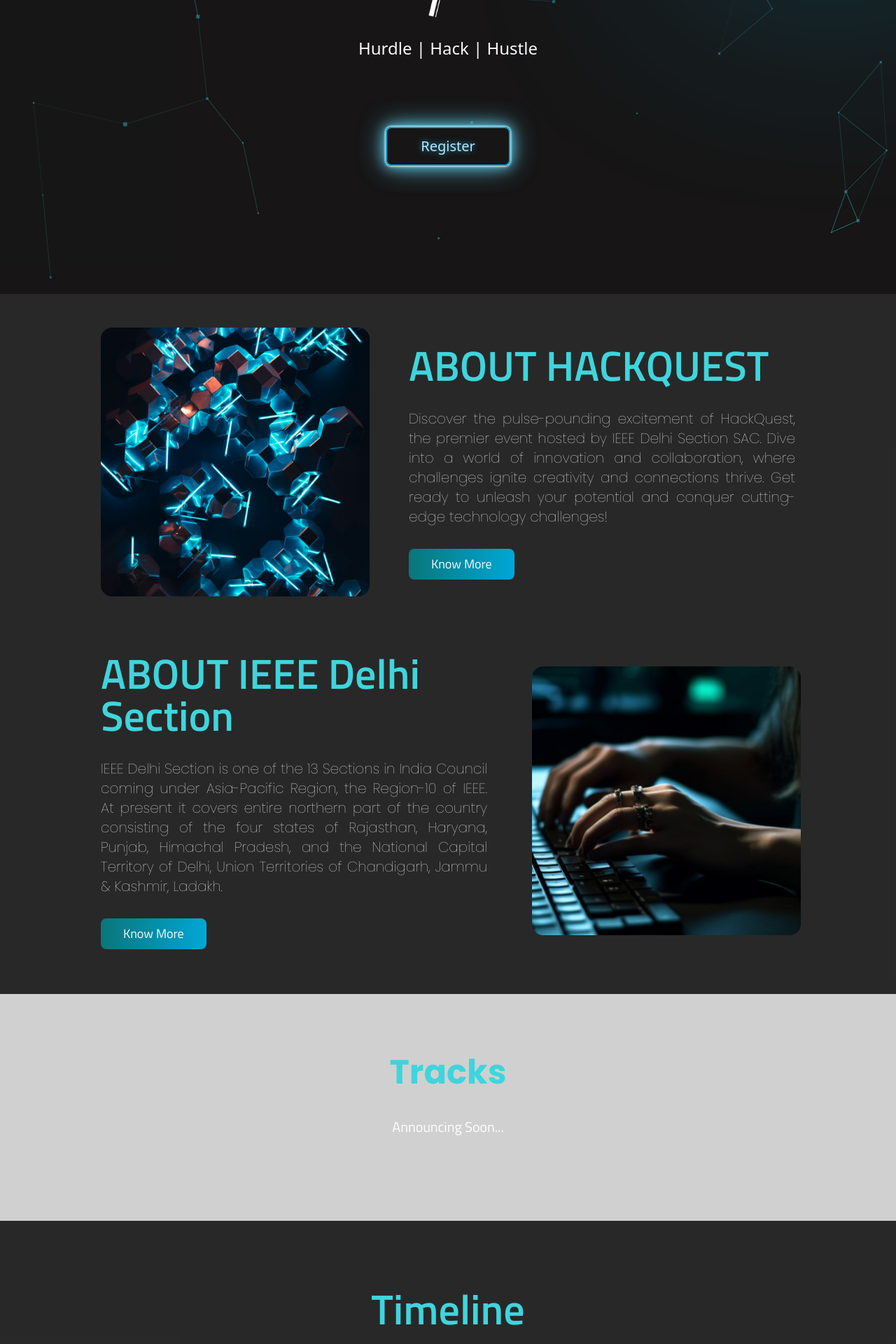
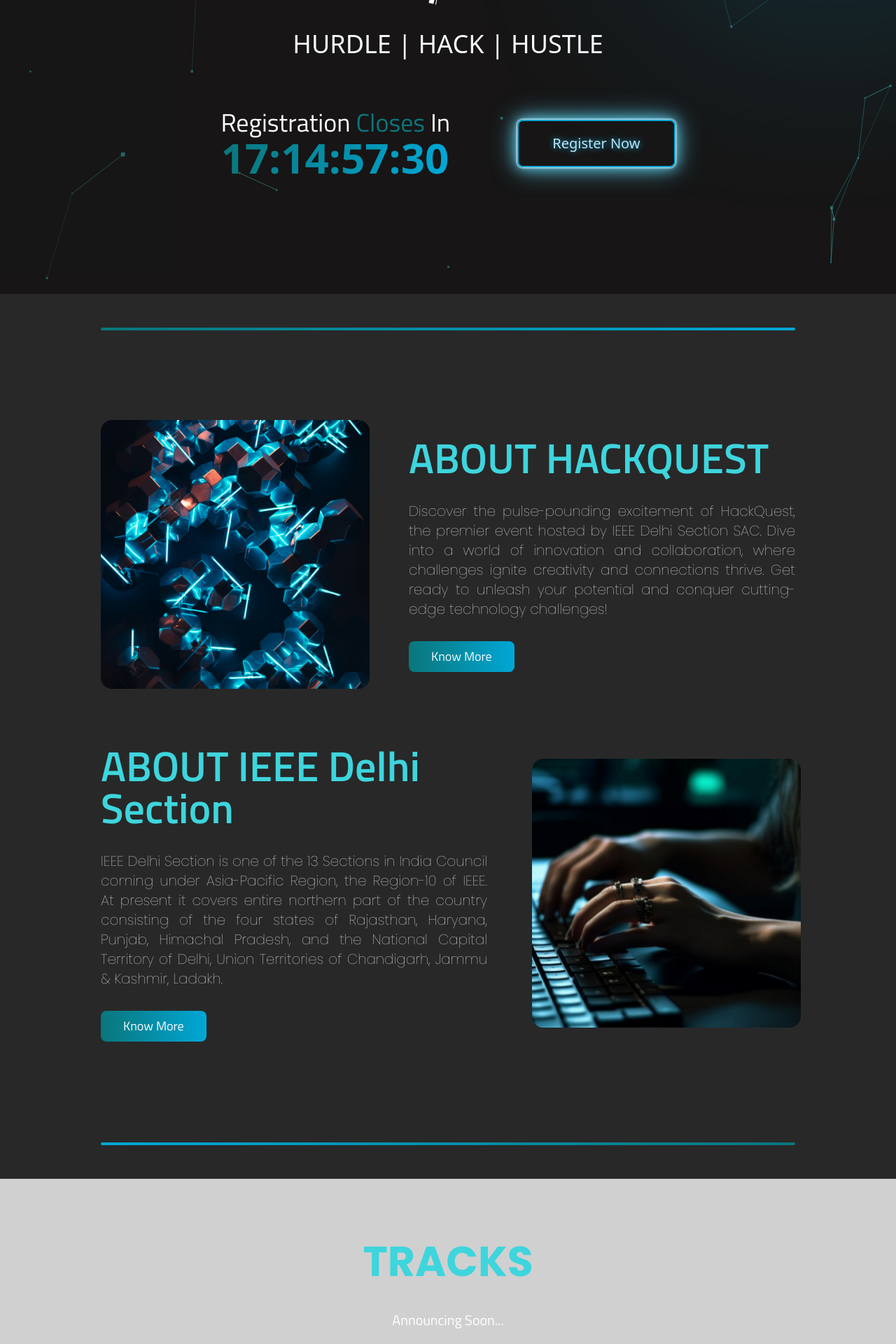
Before and after one commit to dipesh2508/ieee-delhi-hackquest, a Next.js app: page / in a window 1280 px wide. Shown: the part 380-2300 px from the top of the page at 70% size. Built offline with nearby package versions, Linux system fonts and the light colour scheme.

Commit message:
feat:Added countdown and dividers

```diff
--- a/package.json
+++ b/package.json
@@ -22,6 +22,7 @@
     "lucide-react": "^0.334.0",
     "next": "14.1.0",
     "react": "^18",
+    "react-countdown": "^2.3.5",
     "react-dom": "^18",
     "tailwind-merge": "^2.2.1",
     "tailwindcss-animate": "^1.0.7"
--- a/src/components/home/About.tsx
+++ b/src/components/home/About.tsx
@@ -16,6 +16,8 @@
       id="about"
       className="mt-12 grid content-center gap-8 bg-dark bg-opacity-90 px-16 py-12 md:mt-0 md:grid-cols-12 md:gap-16 md:px-36"
     >
+      <div className="w-full h-1 bg-gradient-to-r from-primary to-secondary col-span-12 rounded-full mb-16"></div>
+
       <MotionDiv
         variants={variants}
         initial="hidden"
@@ -96,7 +98,7 @@
         <Image src={About2} alt="about" className="rounded-2xl  " />
       </MotionDiv>
 
-
+      <div className="w-full h-1 bg-gradient-to-l from-primary to-secondary col-span-12 rounded-full mt-16"></div>
     </section>
   );
 };
--- a/src/components/home/FAQs.tsx
+++ b/src/components/home/FAQs.tsx
@@ -15,7 +15,7 @@
 
 const FAQs = () => {
   return (
-    <section id="faqs" className="flex w-full flex-col font-secondary">
+    <section id="faqs" className="mb-24 flex w-full flex-col font-secondary">
       <div className="p-5">
         <h2 className=" text-center font-primary text-5xl font-semibold text-headings">
           FAQs
--- a/src/components/home/Hero.tsx
+++ b/src/components/home/Hero.tsx
@@ -3,6 +3,7 @@
 import logo from "@/assets/hackquest logo.png";
 import Link from "next/link";
 import { MotionDiv } from "../animation/motionDiv";
+import CountDown from "../ui/Countdown";
 
 const variants = {
   hidden: { opacity: 0 },
@@ -11,7 +12,7 @@
 
 const Hero = () => {
   return (
-    <section className="flex h-screen flex-col content-center items-center justify-center gap-4 pt-16">
+    <section className="flex h-screen flex-col content-center items-center justify-center gap-6 pt-16">
       <MotionDiv
         variants={variants}
         initial="hidden"
@@ -21,10 +22,13 @@
           duration: 0.4,
         }}
         whileInView={{ opacity: 1 }}
-        viewport={{ once: true, amount: 0.5 }} className="mx-8 font-secondary text-9xl font-bold text-white md:mx-64">
+        viewport={{ once: true, amount: 0.5 }}
+        className="mx-8 font-secondary text-9xl font-bold text-white md:mx-64"
+      >
         <Image src={logo} alt="logo" />
       </MotionDiv>
-        <MotionDiv variants={variants}
+      <MotionDiv
+        variants={variants}
         initial="hidden"
         transition={{
           delay: 0.9,
@@ -32,17 +36,41 @@
           duration: 0.4,
         }}
         whileInView={{ opacity: 1 }}
-        viewport={{ once: true, amount: 0.5 }} >
+        viewport={{ once: true, amount: 0.5 }}
+      >
+        <h3 className="text-lg text-slate-50 md:text-4xl">
+          HURDLE | HACK | HUSTLE
+        </h3>
+      </MotionDiv>
 
-      <h3 className="text-lg text-slate-50 md:text-2xl">
-        Hurdle | Hack | Hustle
-      </h3>
-        </MotionDiv>
-      <Button variant="neon" size="xl" className="mt-20">
-        <Link href="https://unstop.com/p/hackquest-hackathon-ieee-delhi-section-student-activities-committee-910168">
-          Register
-        </Link>
-      </Button>
+      <MotionDiv
+        variants={variants}
+        initial="hidden"
+        transition={{
+          delay: 1.1,
+          ease: "easeInOut",
+          duration: 0.4,
+        }}
+        whileInView={{ opacity: 1 }}
+        viewport={{ once: true, amount: 0.5 }}
+        className="mt-8 flex flex-row items-center gap-24 align-middle"
+      >
+        <div>
+          <div className="mt-4">
+            <h3 className="font-secondary text-4xl text-white">
+              Registration
+              <span className="text-primary"> Closes</span> In
+            </h3>
+          </div>
+          <CountDown />
+        </div>
+
+        <Button variant="neon" size="xl" className="mt-4 py-8">
+          <Link href="https://unstop.com/p/hackquest-hackathon-ieee-delhi-section-student-activities-committee-910168">
+            Register Now
+          </Link>
+        </Button>
+      </MotionDiv>
       <div className="absolute -right-24 -top-8 h-96 w-96 overflow-hidden rounded-full  bg-secondary opacity-40 blur-[150px]"></div>
     </section>
   );
--- a/src/components/home/Timeline.tsx
+++ b/src/components/home/Timeline.tsx
@@ -3,9 +3,13 @@
 
 const Timeline = () => {
   return (
-    <section id="timeline" className="w-full bg-dark  bg-opacity-90 py-24 ">
+    <section
+      id="timeline"
+      className="w-full bg-dark bg-opacity-90 px-16 py-24 md:px-36 "
+    >
+      <div className="col-span-12 mb-36 h-1 w-full rounded-full bg-gradient-to-r from-primary to-secondary"></div>
       <h2 className="mb-24 text-center font-secondary text-6xl font-semibold text-headings">
-        Timeline
+        TIMELINE
       </h2>
       {timelineData.map((data, index) => (
         <TimelineCard
@@ -17,6 +21,7 @@
           description={data.description}
         />
       ))}
+      <div className="col-span-12 mb-8 mt-36 h-1 w-full rounded-full bg-gradient-to-r from-primary to-secondary"></div>
     </section>
   );
 };
--- a/src/components/home/Tracks.tsx
+++ b/src/components/home/Tracks.tsx
@@ -26,8 +26,8 @@
       className="flex w-full flex-col items-center px-5 py-12 font-primary text-white"
     >
       <div className="px-5 py-10 md:mb-8">
-        <h2 className="pb-10 text-center text-5xl font-bold text-headings">
-          Tracks
+        <h2 className="pb-10 text-center text-6xl font-bold text-headings">
+          TRACKS
         </h2>
         <h3 className="text-center font-secondary text-xl">
           {/* Dive into innovation across diverse tracks and challenges, navigating
--- /dev/null
+++ b/src/components/ui/Countdown.tsx
@@ -0,0 +1,17 @@
+"use client";
+import Countdown from "react-countdown";
+
+const CountDown = () => {
+  const today = new Date();
+  const regAt = new Date("2024-03-09");
+  const regAtDiff = regAt.getTime() - today.getTime();
+  console.log(regAtDiff);
+  return (
+    <Countdown
+      date={Date.now() + regAtDiff}
+      className="bg-gradient-to-r from-primary to-secondary -mt-4 bg-clip-text text-6xl font-bold text-transparent"
+    />
+  );
+};
+
+export default CountDown;
```
Also changed, not shown: 1 other file (tests, documents, lock files or other folders).
